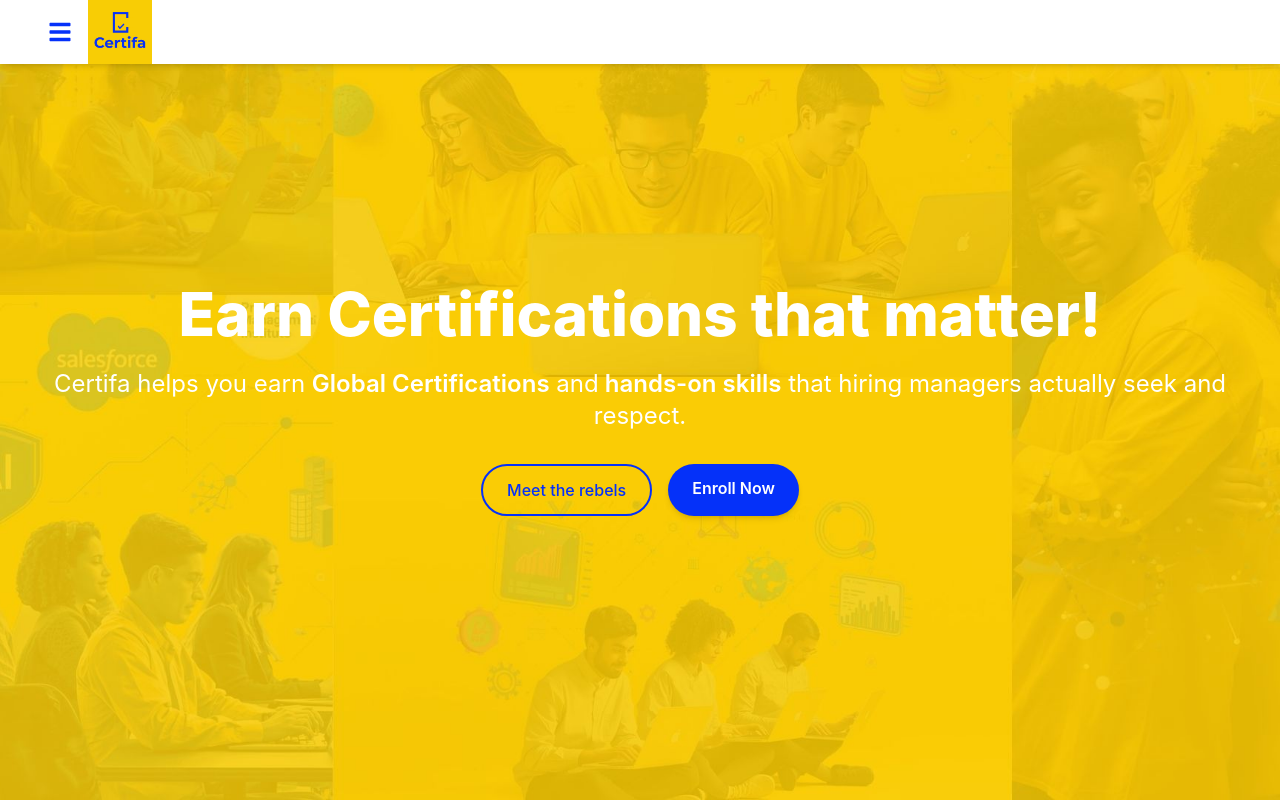
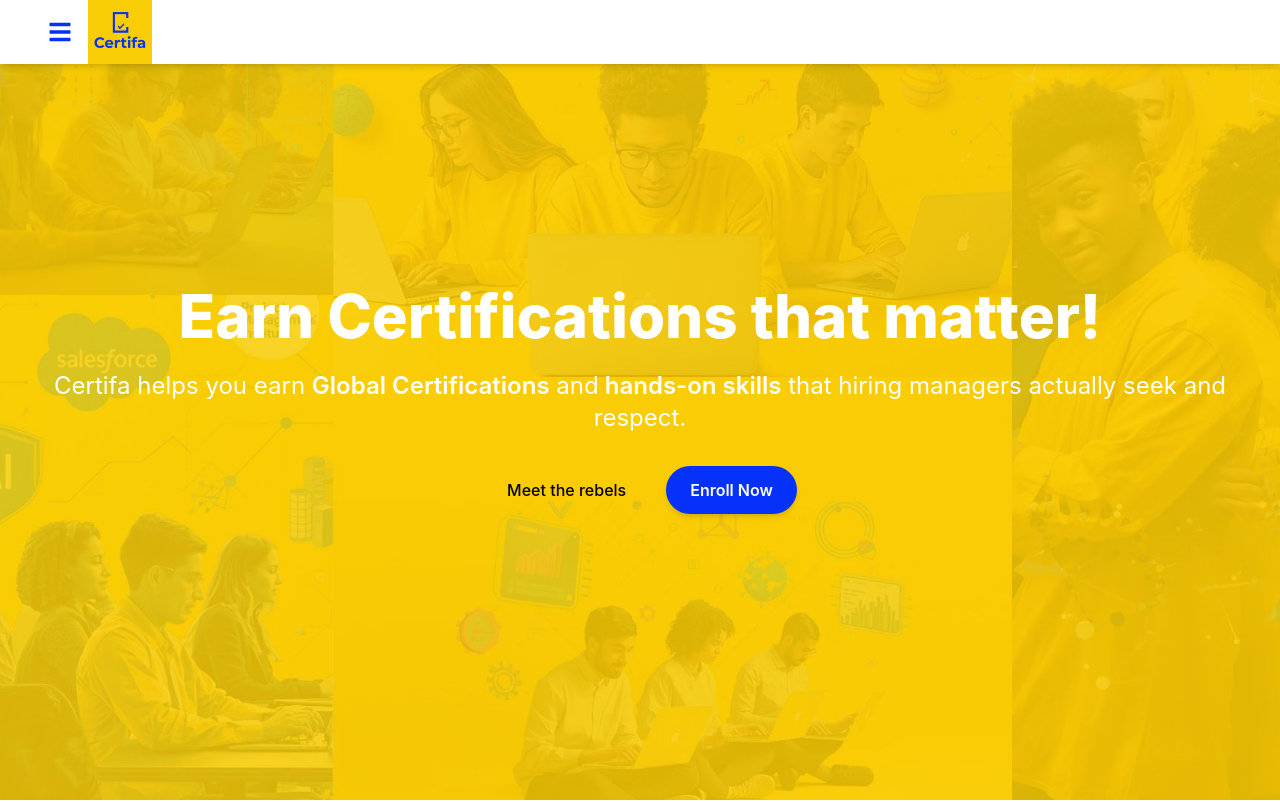
Before and after one commit to sanjeev699/certifa_rebel, a React (Create React App) app: page / in a window 1280 px wide. Shown: the top 802 px of the page. Built offline with nearby package versions, Linux system fonts and the light colour scheme.

Commit message:
Update CTAButton.jsx

```diff
--- a/src/components/CTAButton.jsx
+++ b/src/components/CTAButton.jsx
@@ -5,10 +5,10 @@ const CTAButton = ({ variant = "enrol", children, onClick, link }) => {
     "font-medium px-6 py-3 rounded-full transition duration-300 text-center";
 
   const styles = {
-    enrol:
-      "bg-brandYellow text-black font-semibold shadow-md hover:bg-yellow-500",
-    narrative:
-      "border-2 border-brandBlue text-brandBlue hover:bg-brandBlue hover:text-white",
+    yellow:
+      "bg-brandYellow text-brandBlue font-semibold shadow-md hover:bg-yellow-500",
+    white:
+      "bg-white text-brandBlue font-semibold shadow-md hover:bg-yellow-500",
     blue:
       "bg-brandBlue text-white font-semibold shadow-md hover:bg-blue-700", // For yellow backgrounds
   };
```
